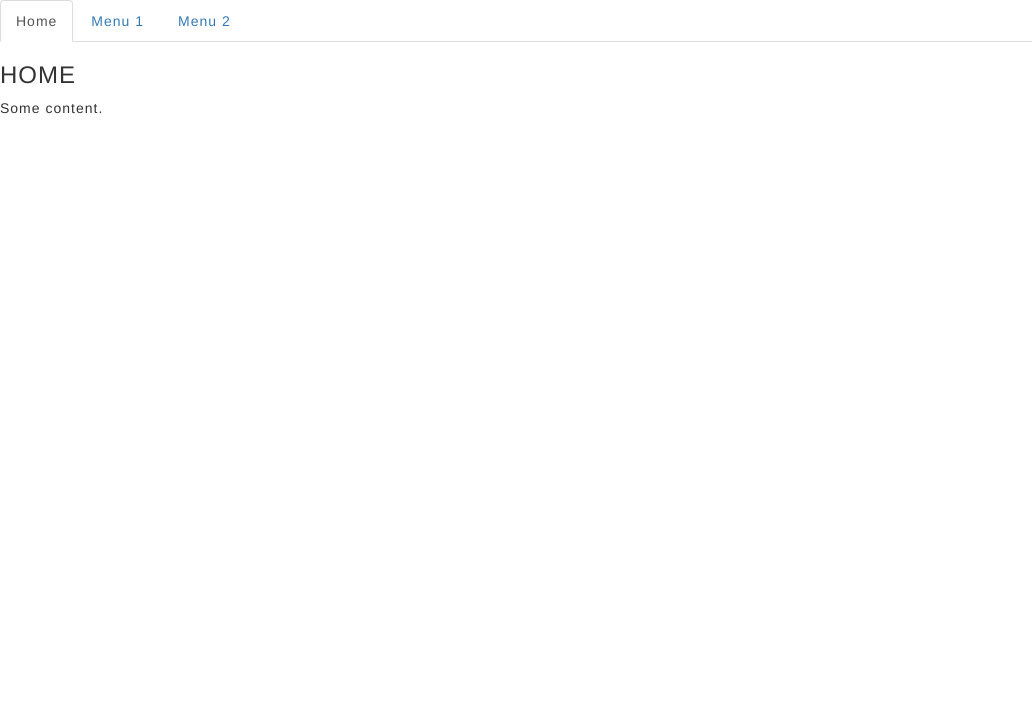
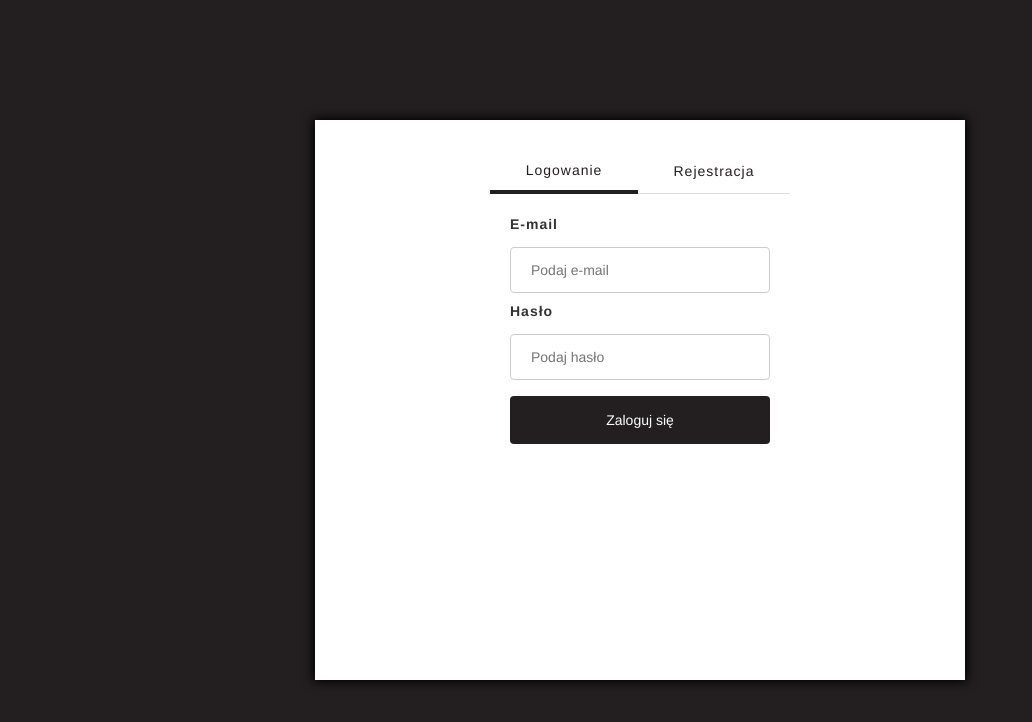
Before and after one commit to damianbregier/Engineer-Project, a plain HTML site: page sign-in.html in a window 1280 px wide. Shown: the whole page, without its empty margins (0-1032 px from the left). Drawn offline with nearby package versions, Linux system fonts and the light colour scheme.

Commit message:
ADD: Login&Register menu

```diff
--- a/sign-in.html
+++ b/sign-in.html
@@ -18,25 +18,38 @@
         <script src="https://maxcdn.bootstrapcdn.com/bootstrap/3.4.1/js/bootstrap.min.js"></script>
     </head>
 
-    <body>
+    <body class="background">
+      <div class="border">
+      <div class="main-window">
       <ul class="nav nav-tabs">
-        <li class="active"><a data-toggle="tab" href="#home">Home</a></li>
-        <li><a data-toggle="tab" href="#menu1">Menu 1</a></li>
-        <li><a data-toggle="tab" href="#menu2">Menu 2</a></li>
+        <li class="nav-item active"><a class="nav-link" data-toggle="tab" href="#login">Logowanie</a></li>
+        <li class="nav-item"><a class="nav-link" data-toggle="tab" href="#register">Rejestracja</a></li>
       </ul>
 
       <div class="tab-content">
-        <div id="home" class="tab-pane fade in active">
-          <h3>HOME</h3>
-          <p>Some content.</p>
+        <div id="login" class="tab-pane fade in active">
+          <form action="">
+            <label for="email">E-mail</label>
+            <input type="email" id="email" name="email" placeholder="Podaj e-mail">
+
+            <label for="password">Hasło</label>
+            <input type="password" id="passowrd" name="password" placeholder="Podaj hasło">
+
+            <input type="submit" value="Zaloguj się">
+          </form>
         </div>
-        <div id="menu1" class="tab-pane fade">
-          <h3>Menu 1</h3>
-          <p>Some content in menu 1.</p>
-        </div>
-        <div id="menu2" class="tab-pane fade">
-          <h3>Menu 2</h3>
-          <p>Some content in menu 2.</p>
+        <div id="register" class="tab-pane fade">
+          <form action="">
+            <label for="login">E-mail</label>
+            <input type="email" id="email" name="email" placeholder="Podaj e-mail">
+
+            <label for="password">Hasło</label>
+            <input type="password" id="passowrd" name="password" placeholder="Podaj hasło">
+
+            <input type="submit" value="Zarejestruj się">
+          </form>
         </div>
       </div>
+      </div>
+     </div>
     </body>
--- a/src/main/resources/static/css/sign-in.css
+++ b/src/main/resources/static/css/sign-in.css
@@ -2,6 +2,93 @@
 body{
     font-size: 14;
     letter-spacing: 1px;
-    background-color: rgb(255, 255, 255);
-    position: relative;
 }
+
+.background{
+    background-color: #231f20;
+}
+
+.border{
+    position: absolute;
+    /*To center margin have to -half of width and height*/
+    width: 70%;
+    height: 70%;
+    min-width: 350px;
+    min-height: 550px;
+    max-width: 650px;
+    max-height: 650px;
+    top: 50%;
+    left: 50%;
+    background-color: white;
+    box-shadow: 0px 0px 10px 2px black;
+    /*Centering by margin can be automated*/
+    /*Prefix are fallbacks for different browsers*/
+    -webkit-transform: translate(-50%, -50%);
+    -moz-transform: translate(-50%, -50%);
+    -o-transform: translate(-50%, -50%);
+    -ms-transform: translate(-50%, -50%);
+    transform: translate(-50%, -50%);
+}
+
+.main-window{
+    position: absolute;
+    /*To center margin have to -half of width and height*/
+    width: 300px;
+    height: 500px;
+    top: 50%;
+    left: 50%;
+    background-color: white;
+    /*Centering by margin can be automated*/
+    /*Prefix are fallbacks for different browsers*/
+    -webkit-transform: translate(-50%, -50%);
+    -moz-transform: translate(-50%, -50%);
+    -o-transform: translate(-50%, -50%);
+    -ms-transform: translate(-50%, -50%);
+    transform: translate(-50%, -50%);
+}
+
+
+li{
+    width: 50%;
+    text-align: center ;
+}
+
+.nav>li>a {
+    color: #231f20 !important;
+}
+
+.nav-tabs>li.active>a {
+    border: none !important;
+    border-bottom:4px solid #231f20 !important;
+
+}
+
+.tab-content{
+    padding: 20px;
+
+}
+
+input[type=email], input[type=password] {
+    width: 100%;
+    padding: 12px 20px;
+    margin: 8px 0;
+    display: inline-block;
+    border: 1px solid #ccc;
+    border-radius: 4px;
+    box-sizing: border-box;
+  }
+
+  input[type=submit] {
+    width: 100%;
+    background-color: #231f20;
+    color: white;
+    padding: 14px 20px;
+    margin: 8px 0;
+    border: none;
+    border-radius: 4px;
+    cursor: pointer;
+  }
+
+  input[type=submit]:hover {
+    background-color: #231f20;
+  }
```
